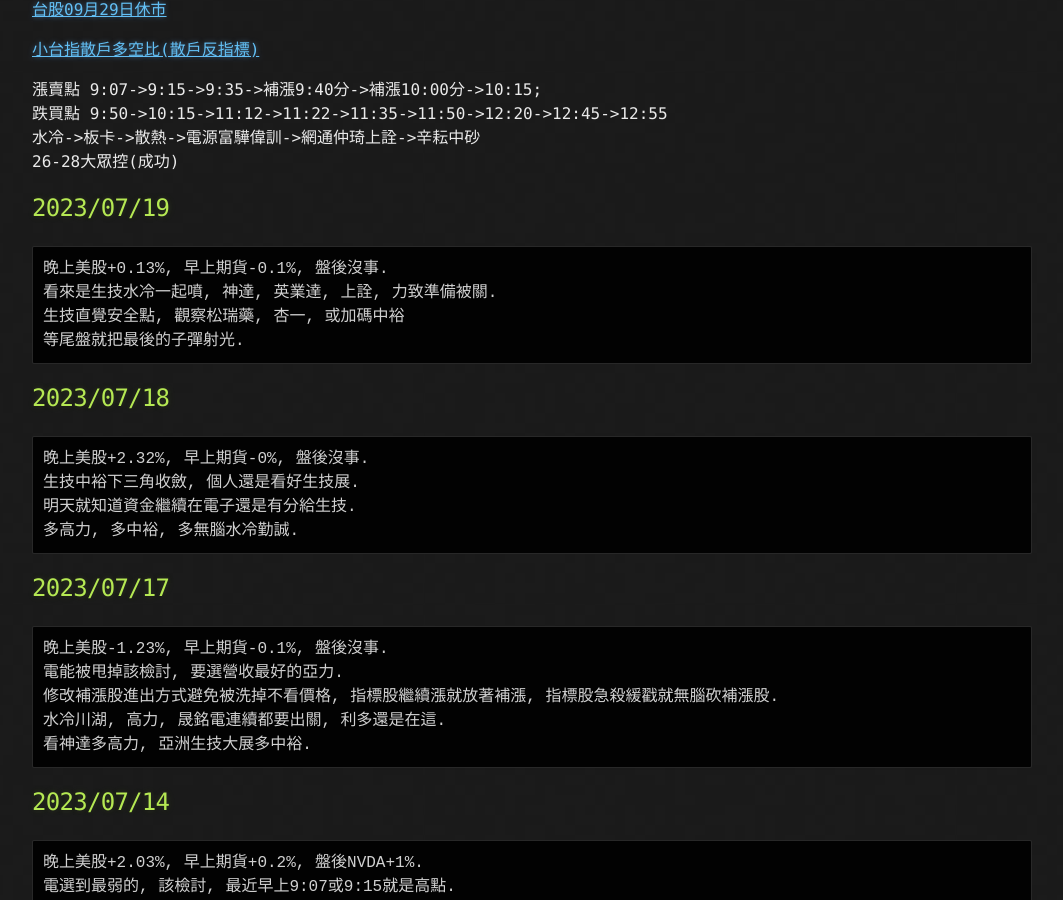
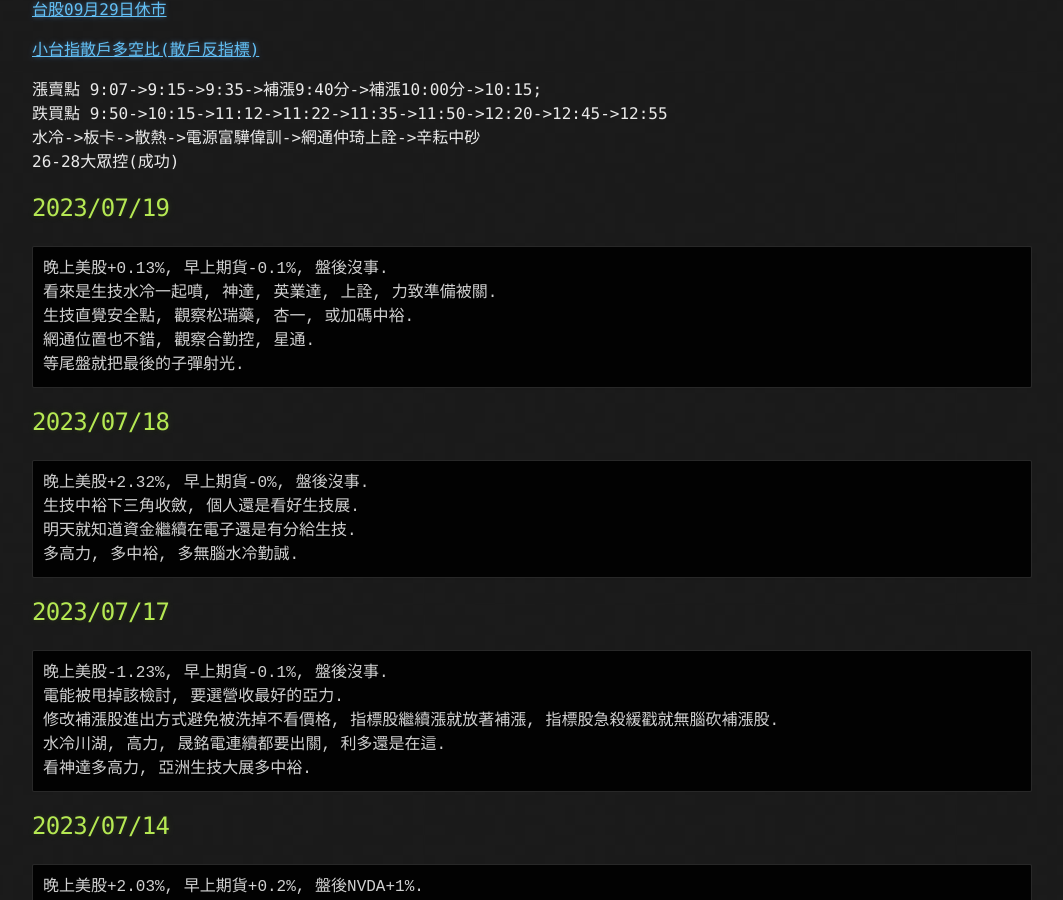
Before and after one commit to lepg5487/Stock_God, a Jekyll site: the page built from index.md, in a window 1280 px wide and 900 px high, scrolled down 460 px. Shown: the whole window, without its empty margins (108-1171 px from the left). Built offline with Jekyll 4.4.1, drawn with Linux system fonts in a browser that asks for light colours; our own code applies the rules of GitHub Pages for plain Markdown files.

Commit message:
Update index.md

````diff
--- a/index.md
+++ b/index.md
@@ -25,7 +25,8 @@ layout: testlayouts
 ```
 晚上美股+0.13%, 早上期貨-0.1%, 盤後沒事.
 看來是生技水冷一起噴, 神達, 英業達, 上詮, 力致準備被關.
-生技直覺安全點, 觀察松瑞藥, 杏一, 或加碼中裕
+生技直覺安全點, 觀察松瑞藥, 杏一, 或加碼中裕.
+網通位置也不錯, 觀察合勤控, 星通.
 等尾盤就把最後的子彈射光.
 ```
 
````
